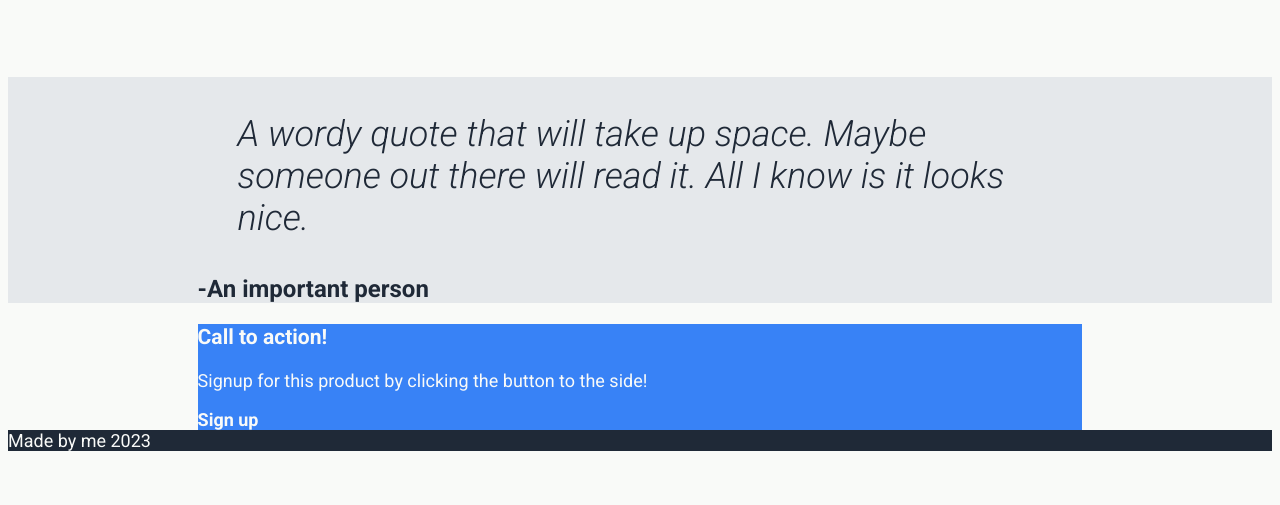
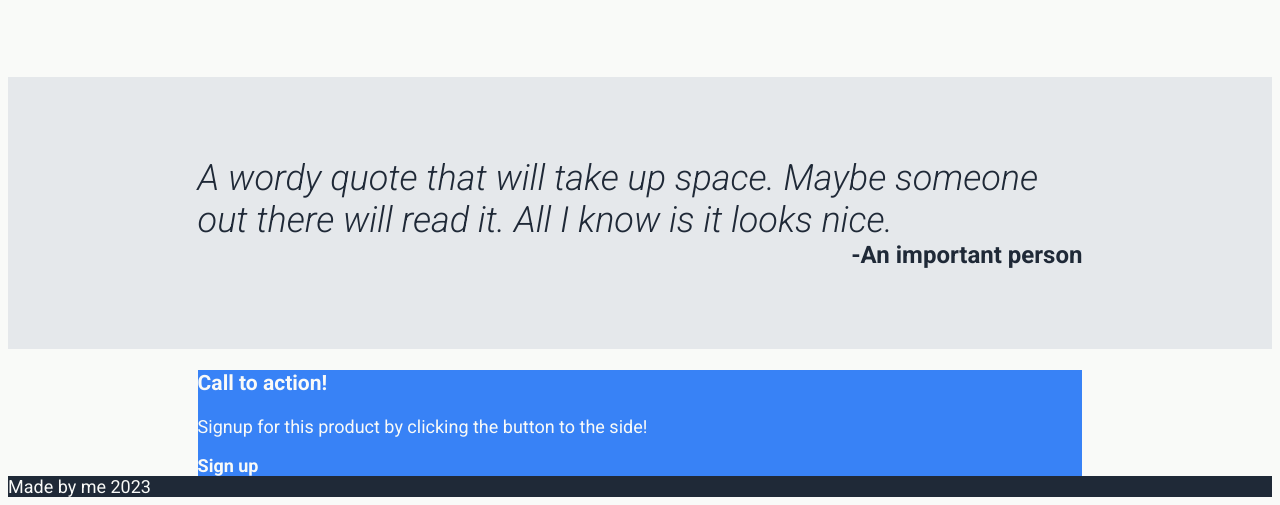
Before and after one commit to vvRams/Landing-Page-Project, a plain HTML site: page index.html in a window 1280 px wide. Shown: the part 687-1192 px from the top of the page. Before the commit the page ends 1146 px from the top, so only its background shows below. Drawn offline with Linux system fonts and the light colour scheme.

Commit message:
Position second panel elements

```diff
--- a/index.html
+++ b/index.html
@@ -51,7 +51,7 @@
                 </figure>
             </div>
         </div>
-        <div class="section mid-background dark quote">
+        <div class="section mid-background dark quote second">
             <blockquote cite="">A wordy quote that will take up space. Maybe someone out there will read it. All I know is it looks nice. </blockquote>
             <span>-An important person</span>
         </div>
--- a/style.css
+++ b/style.css
@@ -73,6 +73,7 @@ blockquote {
 .quote span {
     font-weight: 700;
     font-size: 24px;
+    text-align: end;
 }
 
 /*Header*/
@@ -150,3 +151,15 @@ nav ul {
     min-height: 100px;
     min-width: 100px;
 }
+
+/*Second Panel*/
+.second {
+    display: flex;
+    flex-direction: column;
+    padding-top: 80px;
+    padding-bottom: 80px;
+}
+
+.second blockquote {
+    margin: 0;
+}
```
